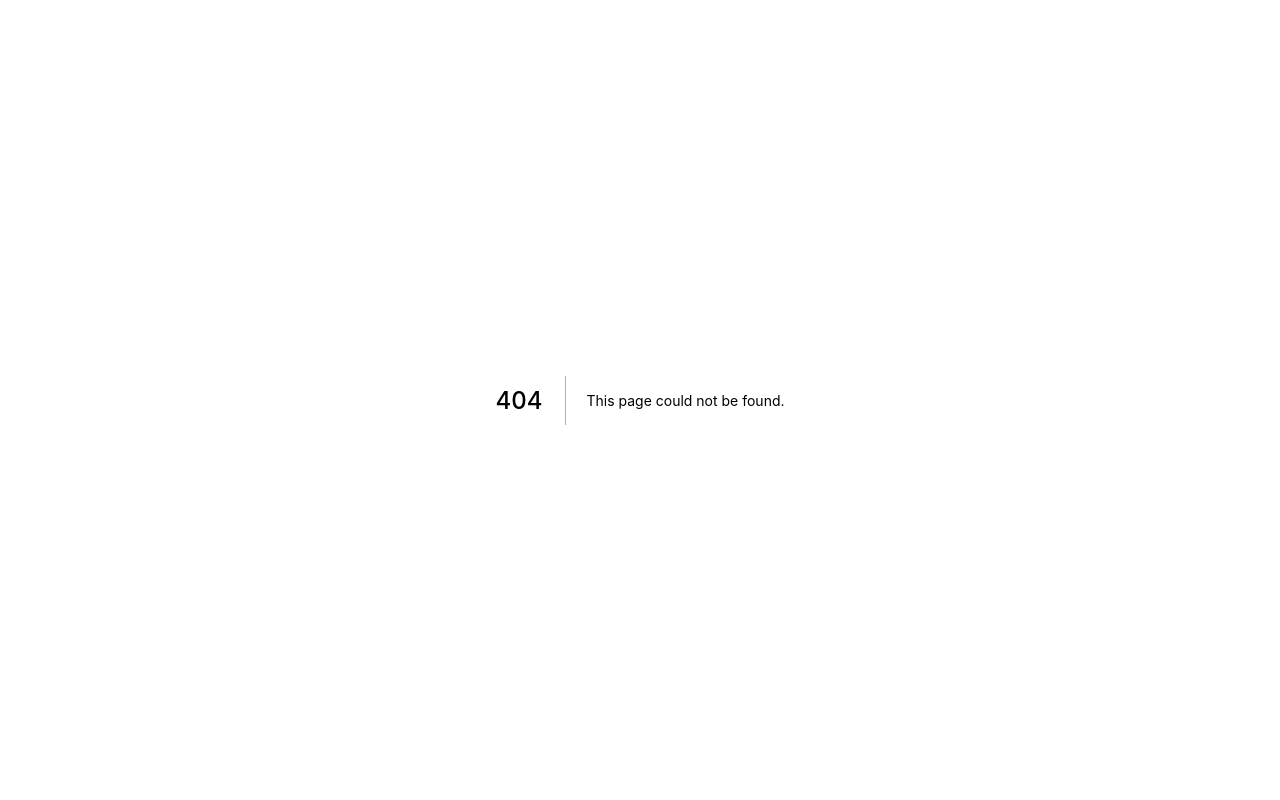
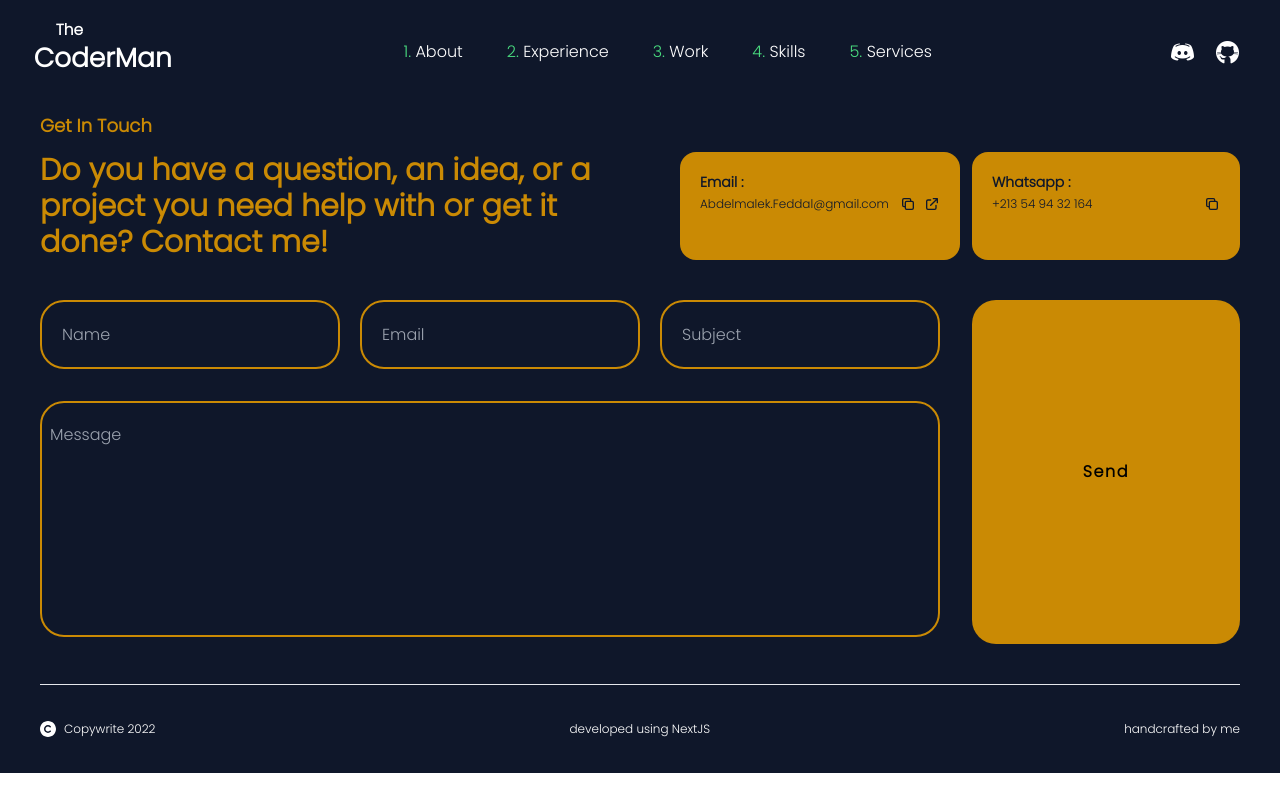
Before and after one commit to chakib2002/Personal-Portfolio, a Next.js app: page /contact in a window 1280 px wide. Before the commit this address had no page. Built offline with nearby package versions, Linux system fonts and the light colour scheme.

Commit message:
Contact page

```diff
--- a/components/AboutPage/Section.js
+++ b/components/AboutPage/Section.js
@@ -26,14 +26,14 @@ export default function Section() {
           className={`hidden cursor-pointer  md:my-36 drop-shadow-xl md:block md:relative md:w-[256px] md:h-[350px] lg:w-[270px] lg:h-[350px] my-5 lg:my-20`}
         >
           <Image
-            className="z-10 grayscale hover:grayscale-0"
+            className="z-10 grayscale hover:grayscale-0 transition duration-300 ease-out"
             src="/About.jpeg"
             alt="me"
             layout="fill"
           />
           <div
-            className={`absolute border-[3px] border-green-500 h-[350px] w-[270px] top-8 left-8 z-0
-            shadow-sm shadow-green-200 `}
+            className="absolute border-[3px] border-yellow-600 h-[350px] w-[270px] top-8 left-8 z-0
+            shadow-sm shadow-green-200"
           />
         </div>
       </div>
--- /dev/null
+++ b/components/ContactPage/Header.js
@@ -0,0 +1,49 @@
+import React from "react";
+import { DuplicateIcon, ExternalLinkIcon } from "@heroicons/react/outline";
+
+export default function Header() {
+  return (
+    <div className="mx-5 lg:mx-10 text-white">
+      <h1 className="my-10 text-yellow-600 text-lg font-semibold inline-block mb-3">
+        Get In Touch
+      </h1>
+      <div className=" grid lg:grid-cols-2 lg:space-x-10">
+        <div>
+          <p className=" text-yellow-600 text-3xl font-extrabold">
+            Do you have a question, an idea, or a project you need help with or
+            get it done? Contact me!
+          </p>
+        </div>
+        <div className="grid md:grid-cols-2 space-y-3 md:space-y-0 md:space-x-3  md:place-items-stretch my-5 lg:my-0">
+          <div className="bg-yellow-600 px-5 rounded-2xl">
+            <div className="py-5 lg:py-0 lg:pt-5">
+              <h1 className="text-slate-900 font-semibold text-sm ">Email :</h1>
+              <div className="flex justify-between flex-wrap pt-1">
+                <p className="text-slate-900 text-xs ">
+                  Abdelmalek.Feddal@gmail.com
+                </p>
+                <div className="flex space-x-2">
+                  <DuplicateIcon className="h-4 w-4 text-slate-900 cursor-pointer lg:hover:text-slate-800 active:scale-75 transition duration-200 ease-in" />
+                  <ExternalLinkIcon className="h-4 w-4 text-slate-900 cursor-pointer lg:hover:text-slate-800 active:scale-75 transition duration-200 ease-in" />
+                </div>
+              </div>
+            </div>
+          </div>
+          <div className="bg-yellow-600 px-5 rounded-2xl">
+            <div className="py-5 lg:py-0 lg:pt-5">
+              <h1 className="text-slate-900 font-semibold text-sm ">
+                Whatsapp :
+              </h1>
+              <div className="flex justify-between flex-wrap pt-1">
+                <p className="text-slate-900 text-xs ">+213 54 94 32 164</p>
+                <div>
+                  <DuplicateIcon className="h-4 w-4 text-slate-900 cursor-pointer lg:hover:text-slate-800 active:scale-75 transition duration-200 ease-in " />
+                </div>
+              </div>
+            </div>
+          </div>
+        </div>
+      </div>
+    </div>
+  );
+}
--- /dev/null
+++ b/components/ContactPage/Section.js
@@ -0,0 +1,48 @@
+import React from "react";
+
+export default function Section() {
+  return (
+    <div className="mx-5 lg:mx-10 py-10">
+      <div className="md:grid md:grid-cols-4 md:space-x-8 place-content-stretch">
+        <div className="col-span-3">
+          <div className="grid space-y-5 md:space-y-0 md:grid-cols-3 md:space-x-5">
+            <div className="border-2 border-yellow-600 py-5 px-2 rounded-3xl">
+              <input
+                type="text"
+                className="border-none focus:outline-none bg-slate-900 text-white w-full h-full px-3"
+                placeholder="Name"
+              />
+            </div>
+            <div className="border-2 border-yellow-600 py-5 px-2  rounded-3xl">
+              <input
+                type="text"
+                className="border-none focus:outline-none bg-slate-900 text-white w-full h-full px-3"
+                placeholder="Email"
+              />
+            </div>
+            <div className="border-2 border-yellow-600 py-5 px-2  rounded-3xl">
+              <input
+                type="text"
+                className="border-none focus:outline-none bg-slate-900 text-white w-full h-full px-3"
+                placeholder="Subject"
+              />
+            </div>
+          </div>
+          <div className="  ">
+            <textarea
+              type="text"
+              className="focus:outline-none resize-none border-2 border-yellow-600 py-5 px-2 rounded-3xl mt-8 relative bg-slate-900 text-white h-full w-full"
+              placeholder="Message"
+              rows={8}
+            />
+            <br />
+          </div>
+        </div>
+
+        <button className="rounded-3xl py-5 md:py-0 w-full md:w-auto font-semibold tracking-widest my-5 md:my-0 bg-yellow-600 text-center active:scale-95 active:bg-slate-900 active:border-2 active:border-yellow-600 active:text-yellow-600 transition duration-200 ease-out">
+          Send
+        </button>
+      </div>
+    </div>
+  );
+}
--- a/components/Navbar.js
+++ b/components/Navbar.js
@@ -1,7 +1,7 @@
 import Image from "next/image";
 import React from "react";
 
-export default function TopNavbar() {
+export default function Navbar() {
   return (
     <div className="flex justify-between flex-wrap text-white overflow-hidden">
       <div className="px-5 pt-5 lg:px-10 text-2xl font-bold cursor-pointer transition duration-700 active:scale-95 lg:active:scale-95 ease-out lg:hover:scale-110">
--- /dev/null
+++ b/pages/contact.js
@@ -0,0 +1,16 @@
+import React from "react";
+import Navbar from "../components/Navbar";
+import Header from "../components/ContactPage/Header";
+import Section from "../components/ContactPage/Section";
+import Footer from "../components/Footer";
+
+export default function Contact() {
+  return (
+    <div className="bg-slate-900">
+      <Navbar />
+      <Header />
+      <Section />
+      <Footer />
+    </div>
+  );
+}
```
